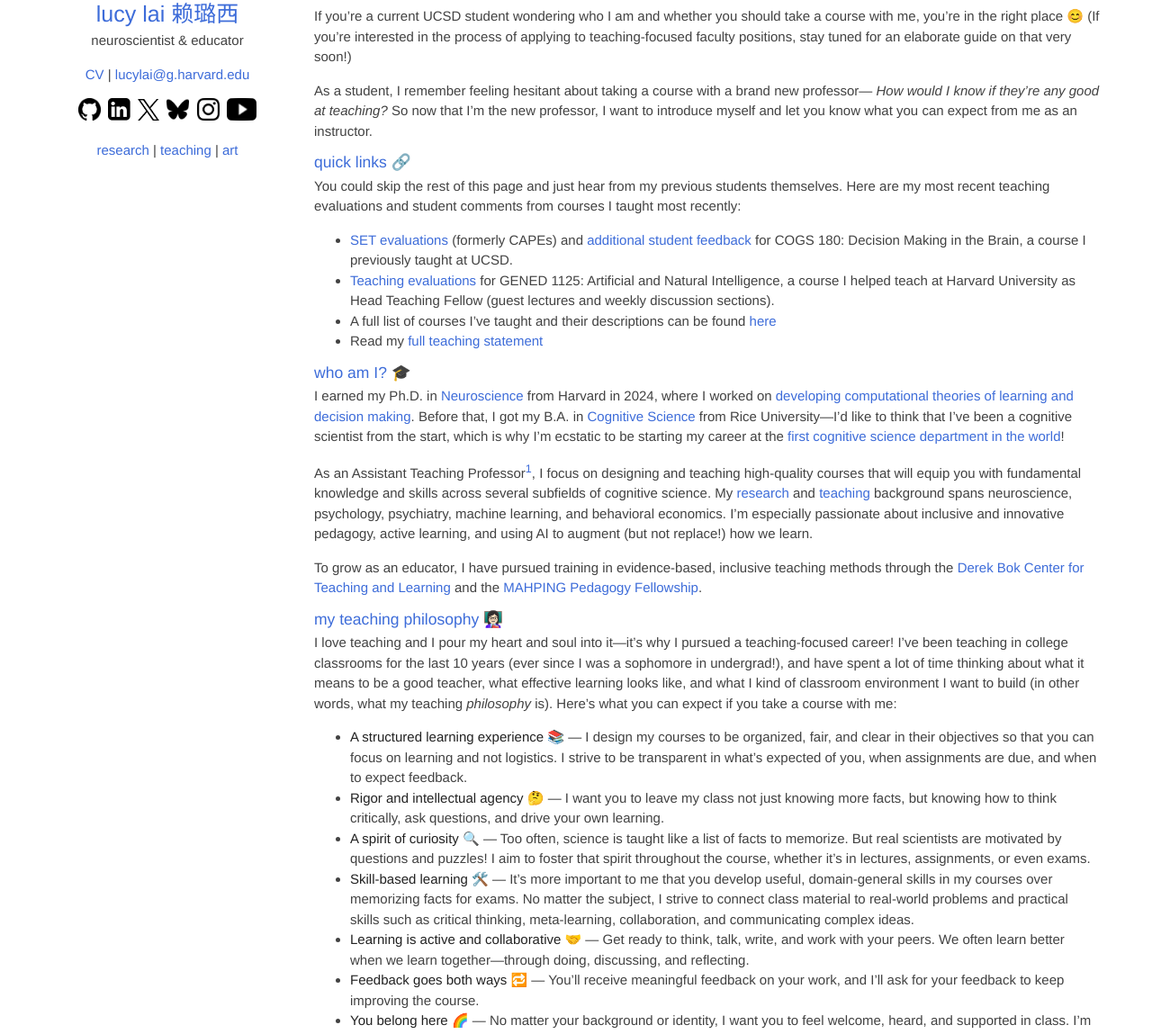
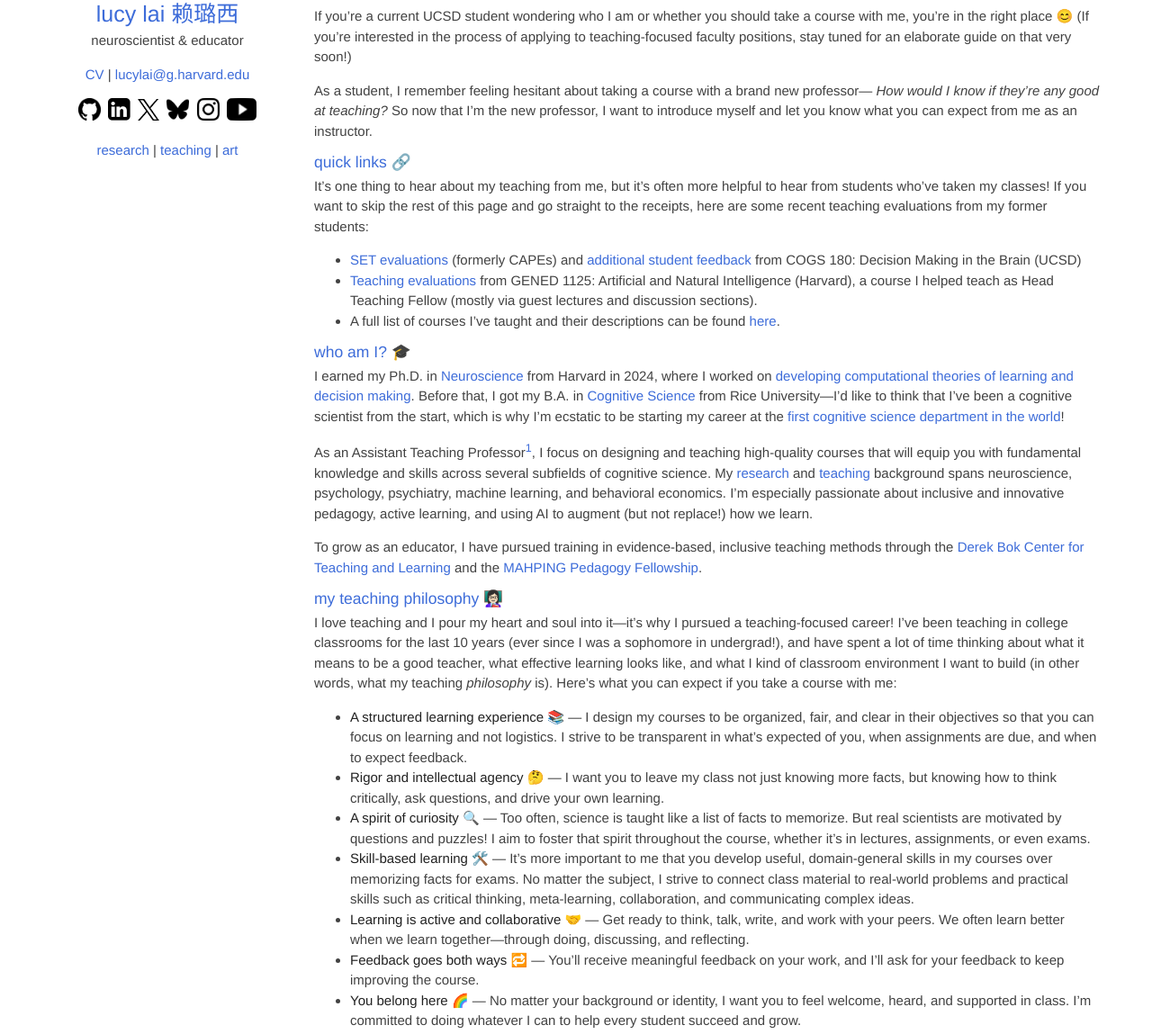
Before and after one commit to lucylai96/lucylai96.github.io, a Jekyll site: the page built from ucsd.md, in a window 1280 px wide and 1400 px high, scrolled down 216 px. Shown: the part 251-1400 px from the top of the window at 90% size. Built offline with Jekyll 4.4.1, drawn with Linux system fonts in a browser that asks for light colours; our own code applies the rules of GitHub Pages for plain Markdown files; some of the changed text lies outside the part shown.

Commit message:
Update ucsd.md

```diff
--- a/ucsd.md
+++ b/ucsd.md
@@ -6,16 +6,15 @@
 
 I’m super excited to be joining the [Department of Cognitive Science at UCSD](https://cogsci.ucsd.edu/) as an **Assistant Teaching Professor** starting **July 2025!** 👩🏻‍🏫
 
-If you’re a current UCSD student wondering who I am and whether you should take a course with me, you’re in the right place 😊 (If you're interested in the process of applying to teaching-focused faculty positions, stay tuned for an elaborate guide on that very soon!)
+If you’re a current UCSD student wondering who I am or whether you should take a course with me, you’re in the right place 😊 (If you're interested in the process of applying to teaching-focused faculty positions, stay tuned for an elaborate guide on that very soon!)
 
 As a student, I remember feeling hesitant about taking a course with a brand new professor--- _How would I know if they’re any good at teaching?_ So now that I’m the new professor, I want to introduce myself and let you know what you can expect from me as an instructor.
 
 ### quick links 🔗
-You could skip the rest of this page and just hear from my previous students themselves. Here are my most recent teaching evaluations and student comments from courses I taught most recently:
-- [SET evaluations](https://lucylai.com/files/cogs180_set.pdf) (formerly CAPEs) and [additional student feedback](https://lucylai.com/files/cogs180_survey.pdf) for COGS 180: Decision Making in the Brain, a course I previously taught at UCSD.
-- [Teaching evaluations](https://lucylai.com/files/gened1125_teaching.pdf) for GENED 1125: Artificial and Natural Intelligence, a course I helped teach at Harvard University as Head Teaching Fellow (guest lectures and weekly discussion sections).
-- A full list of courses I've taught and their descriptions can be found [here](https://lucylai.com/teaching.html)
-- Read my [full teaching statement](https://lucylai.com/files/ucsd/lai_teaching_statement.pdf)
+It’s one thing to hear about my teaching from me, but it's often more helpful to hear from students who’ve taken my classes! If you want to skip the rest of this page and go straight to the receipts, here are some recent teaching evaluations from my former students:
+- [SET evaluations](https://lucylai.com/files/cogs180_set.pdf) (formerly CAPEs) and [additional student feedback](https://lucylai.com/files/cogs180_survey.pdf) from COGS 180: Decision Making in the Brain (UCSD)
+- [Teaching evaluations](https://lucylai.com/files/gened1125_teaching.pdf) from GENED 1125: Artificial and Natural Intelligence (Harvard), a course I helped teach as Head Teaching Fellow (mostly via guest lectures and discussion sections).
+- A full list of courses I've taught and their descriptions can be found [here](https://lucylai.com/teaching.html).
 
 ### who am I? 🎓
 I earned my Ph.D. in [Neuroscience](https://pinphd.hms.harvard.edu/) from Harvard in 2024, where I worked on [developing computational theories of learning and decision making](https://lucylai.com/files/lai_precis.pdf). Before that, I got my B.A. in [Cognitive Science](https://cogsci.rice.edu/) from Rice University---I'd like to think that I've been a cognitive scientist from the start, which is why I'm ecstatic to be starting my career at the [first cognitive science department in the world](https://cogsci.ucsd.edu/about/dept-history.html)!
@@ -36,8 +35,6 @@ I love teaching and I pour my heart and soul into it---it's why I pursued a teac
 - **Learning is active and collaborative** 🤝 — Get ready to think, talk, write, and work with your peers. We often learn better when we learn together---through doing, discussing, and reflecting.
 - **Feedback goes both ways** 🔁 — You’ll receive meaningful feedback on your work, and I’ll ask for your feedback to keep improving the course.
 - **You belong here** 🌈 — No matter your background or identity, I want you to feel welcome, heard, and supported in class. I'm committed to doing whatever I can to help every student succeed and grow.
-
-It’s one thing to hear about my teaching from me, but it's often more helpful to hear from my students themselves! [Here’s a summary of my teaching evaluations and student comments](https://lucylai.com/files/ucsd/lai_teaching_excellence.pdf) from courses I've taught or TA'ed.
 
 If you're curious about all the details of my teaching philosophy, you can check out my full [teaching statement](https://lucylai.com/files/ucsd/lai_teaching_statement.pdf) (which is what I used to apply to this job!)
 
```
